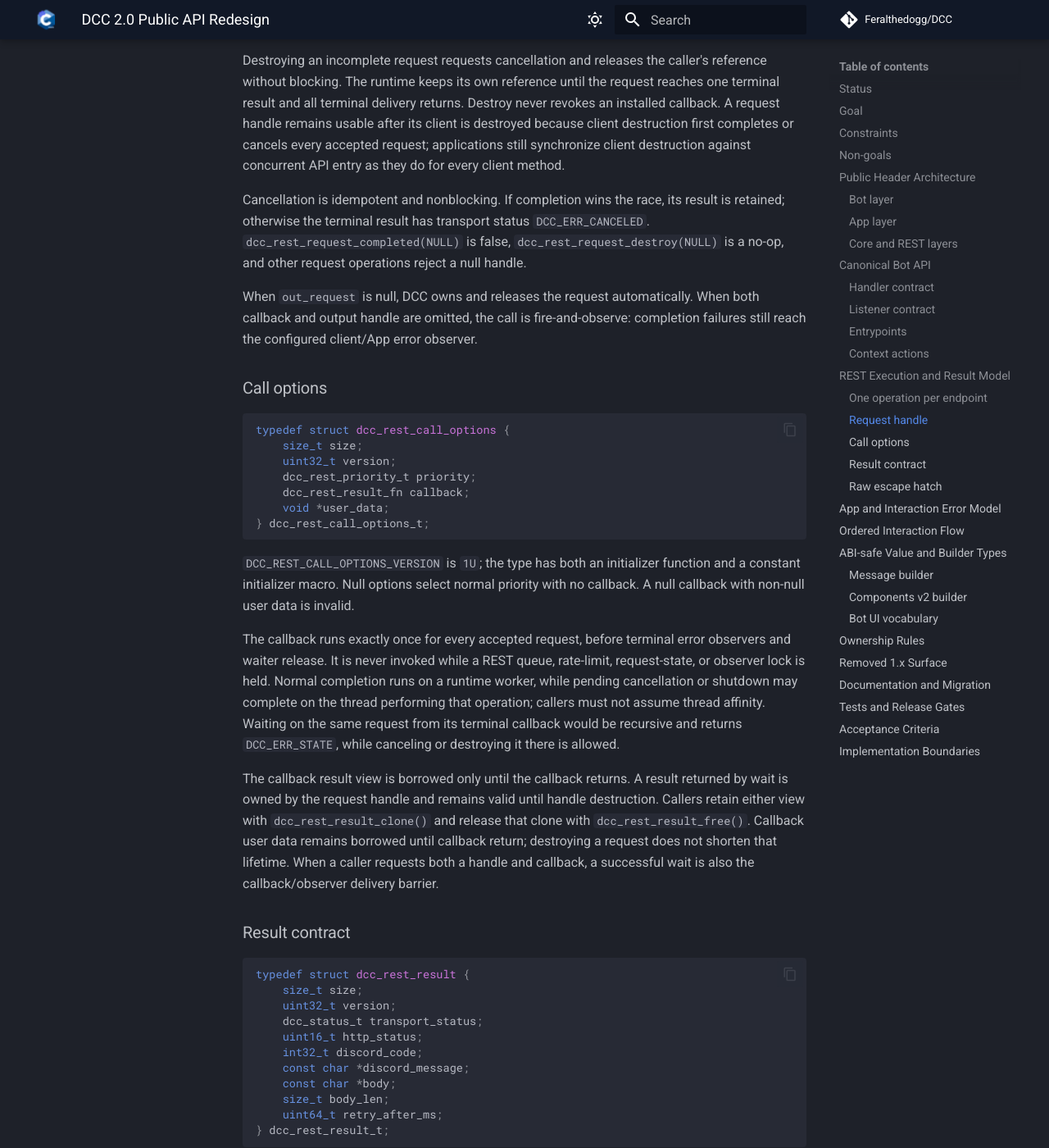
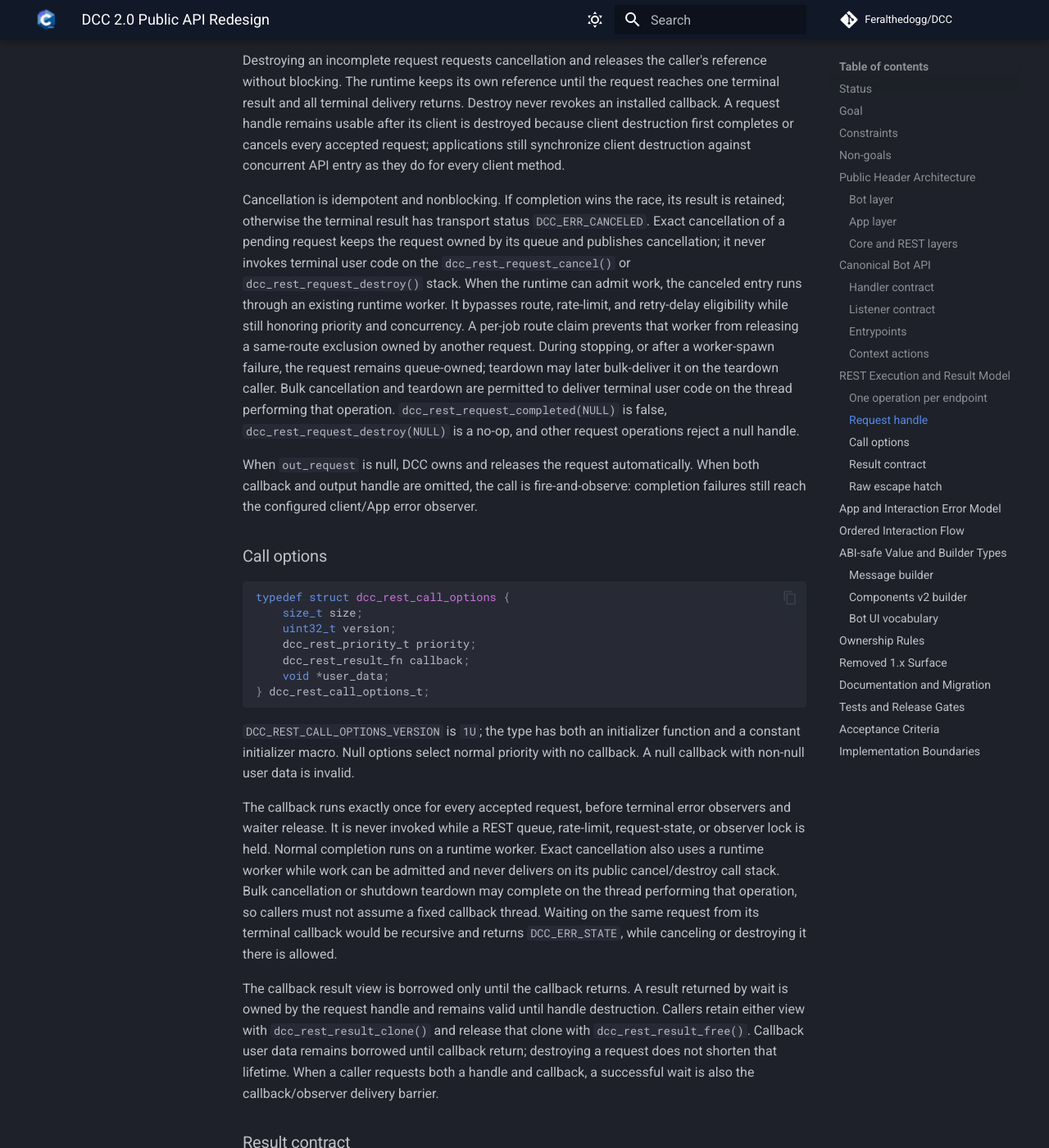
Before and after one commit to Feralthedogg/DCC, an MkDocs documentation site: the page built from docs/superpowers/specs/2026-08-11-dcc-2.0-api-redesign-design.md, in a window 1280 px wide and 1400 px high, scrolled down 5729 px. Shown: the whole window at 82% size. Built offline with MkDocs 1.6.1 and Material for MkDocs 9.7.7, drawn with Linux system fonts in a browser that asks for light colours; comment, search, counter and statistics services are not loaded.

Commit message:
fix: align REST cancellation contract

```diff
--- a/docs/superpowers/specs/2026-08-11-dcc-2.0-api-redesign-design.md
+++ b/docs/superpowers/specs/2026-08-11-dcc-2.0-api-redesign-design.md
@@ -249,7 +249,17 @@ destruction against concurrent API entry as they do for every client method.
 
 Cancellation is idempotent and nonblocking. If completion wins the race, its
 result is retained; otherwise the terminal result has transport status
-`DCC_ERR_CANCELED`. `dcc_rest_request_completed(NULL)` is false,
+`DCC_ERR_CANCELED`. Exact cancellation of a pending request keeps the request
+owned by its queue and publishes cancellation; it never invokes terminal user
+code on the `dcc_rest_request_cancel()` or `dcc_rest_request_destroy()` stack.
+When the runtime can admit work, the canceled entry runs through an existing
+runtime worker. It bypasses route, rate-limit, and retry-delay eligibility while
+still honoring priority and concurrency. A per-job route claim prevents that
+worker from releasing a same-route exclusion owned by another request. During
+stopping, or after a worker-spawn failure, the request remains queue-owned;
+teardown may later bulk-deliver it on the teardown caller. Bulk cancellation
+and teardown are permitted to deliver terminal user code on the thread
+performing that operation. `dcc_rest_request_completed(NULL)` is false,
 `dcc_rest_request_destroy(NULL)` is a no-op, and other request operations reject
 a null handle.
 
@@ -276,10 +286,12 @@ with no callback. A null callback with non-null user data is invalid.
 The callback runs exactly once for every accepted request, before terminal error
 observers and waiter release. It is never invoked while a REST queue,
 rate-limit, request-state, or observer lock is held. Normal completion runs on a
-runtime worker, while pending cancellation or shutdown may complete on the
-thread performing that operation; callers must not assume thread affinity.
-Waiting on the same request from its terminal callback would be recursive and
-returns `DCC_ERR_STATE`, while canceling or destroying it there is allowed.
+runtime worker. Exact cancellation also uses a runtime worker while work can be
+admitted and never delivers on its public cancel/destroy call stack. Bulk
+cancellation or shutdown teardown may complete on the thread performing that
+operation, so callers must not assume a fixed callback thread. Waiting on the
+same request from its terminal callback would be recursive and returns
+`DCC_ERR_STATE`, while canceling or destroying it there is allowed.
 
 The callback result view is borrowed only until the callback returns. A result
 returned by wait is owned by the request handle and remains valid until handle
```
Also changed, not shown: .superpowers/sdd/2026-08-11-dcc-2.0-api-redesign/task-4-brief.md (+22 -11 lines), docs/superpowers/plans/2026-08-11-dcc-2.0-api-redesign.md (+13 -5 lines), 1 other file.
